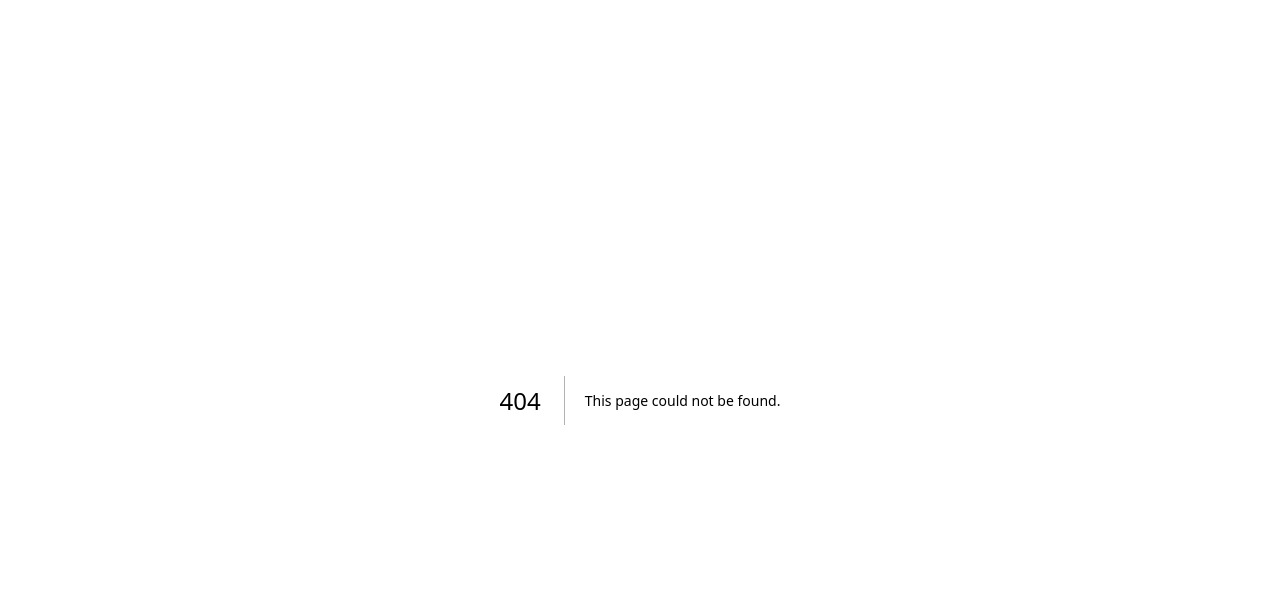
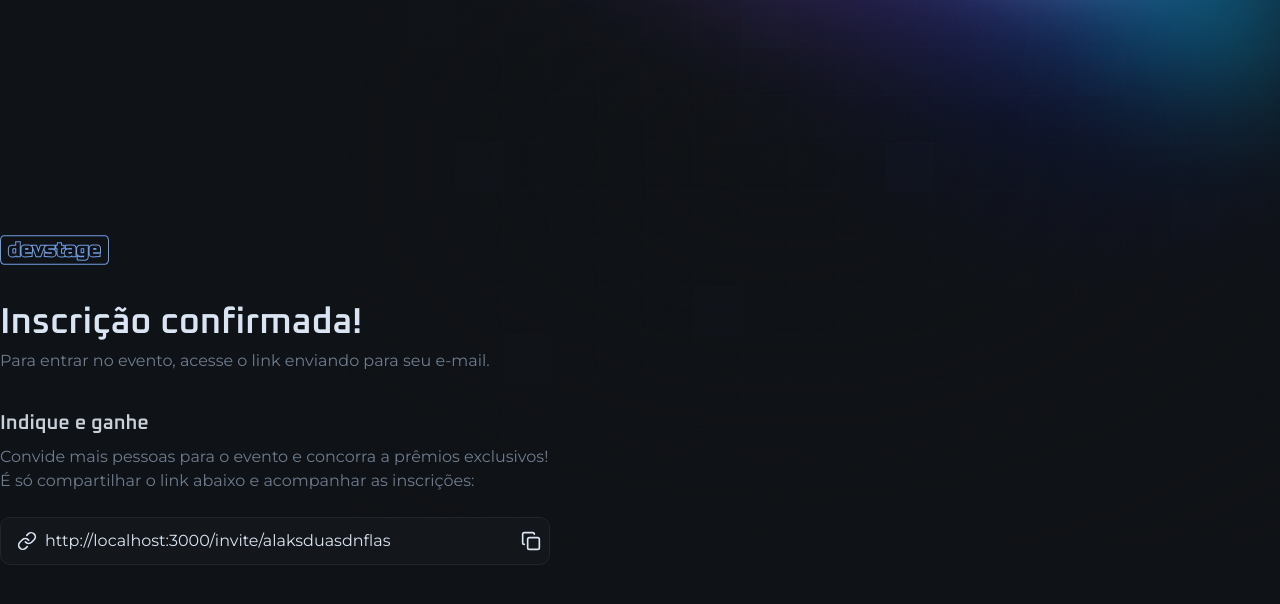
Before and after one commit to Diego-Lopes/nlw-connect, a Next.js app: page /invite in a window 1280 px wide. Before the commit this address had no page. Shown: the top 604 px of the page. Built offline with nearby package versions, Linux system fonts and the light colour scheme.

Commit message:
✨feat: create page invite

```diff
--- /dev/null
+++ b/src/app/invite/page.tsx
@@ -0,0 +1,55 @@
+import { InputField, InputIcon, InputRoot } from '@/components/input'
+import { Copy, Link } from 'lucide-react'
+import Image from 'next/image'
+
+import logo from '../../assets/Logo.svg'
+
+import { IconButton } from '@/components/icon-button'
+
+export default function InvitePage() {
+  return (
+    <div className="min-h-dvh flex items-center justify-between gap-16 flex-col md:flex-row">
+      <div className="flex flex-col gap-10 w-full max-w-[550px]">
+        <Image src={logo} alt="devstage" width={108.5} height={30} />
+
+        <div className="space-y-2">
+          <h1 className="text-4xl font-semibold font-heading text-gray-100 leading-none">
+            Inscrição confirmada!
+          </h1>
+          <p className="text-gray-300">
+            Para entrar no evento, acesse o link enviando para seu e-mail.
+          </p>
+        </div>
+
+        <div className="space-y-6">
+          <div className="space-y-3">
+            <h2 className="text-gray-200 text-xl font-heading font-semibold leading-none">
+              Indique e ganhe
+            </h2>
+            <p className="text-gray-300">
+              Convide mais pessoas para o evento e concorra a prêmios
+              exclusivos! É só compartilhar o link abaixo e acompanhar as
+              inscrições:
+            </p>
+          </div>
+
+          <div>
+            <InputRoot>
+              <InputIcon>
+                <Link className="size-5" />
+              </InputIcon>
+              <InputField
+                readOnly
+                defaultValue="http://localhost:3000/invite/alaksduasdnflas"
+              />
+
+              <IconButton className="-mr-2">
+                <Copy className="size-5" />
+              </IconButton>
+            </InputRoot>
+          </div>
+        </div>
+      </div>
+    </div>
+  )
+}
```
